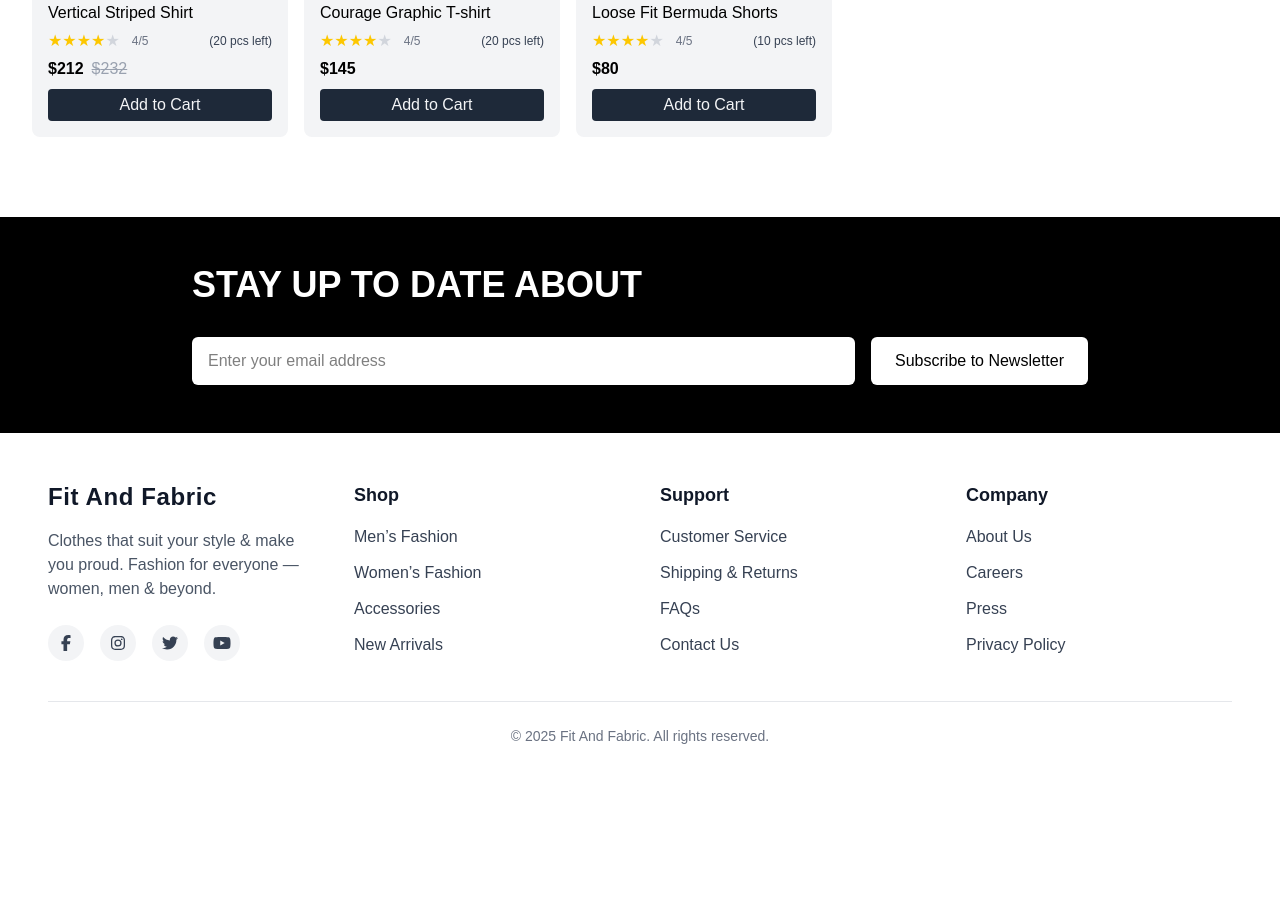
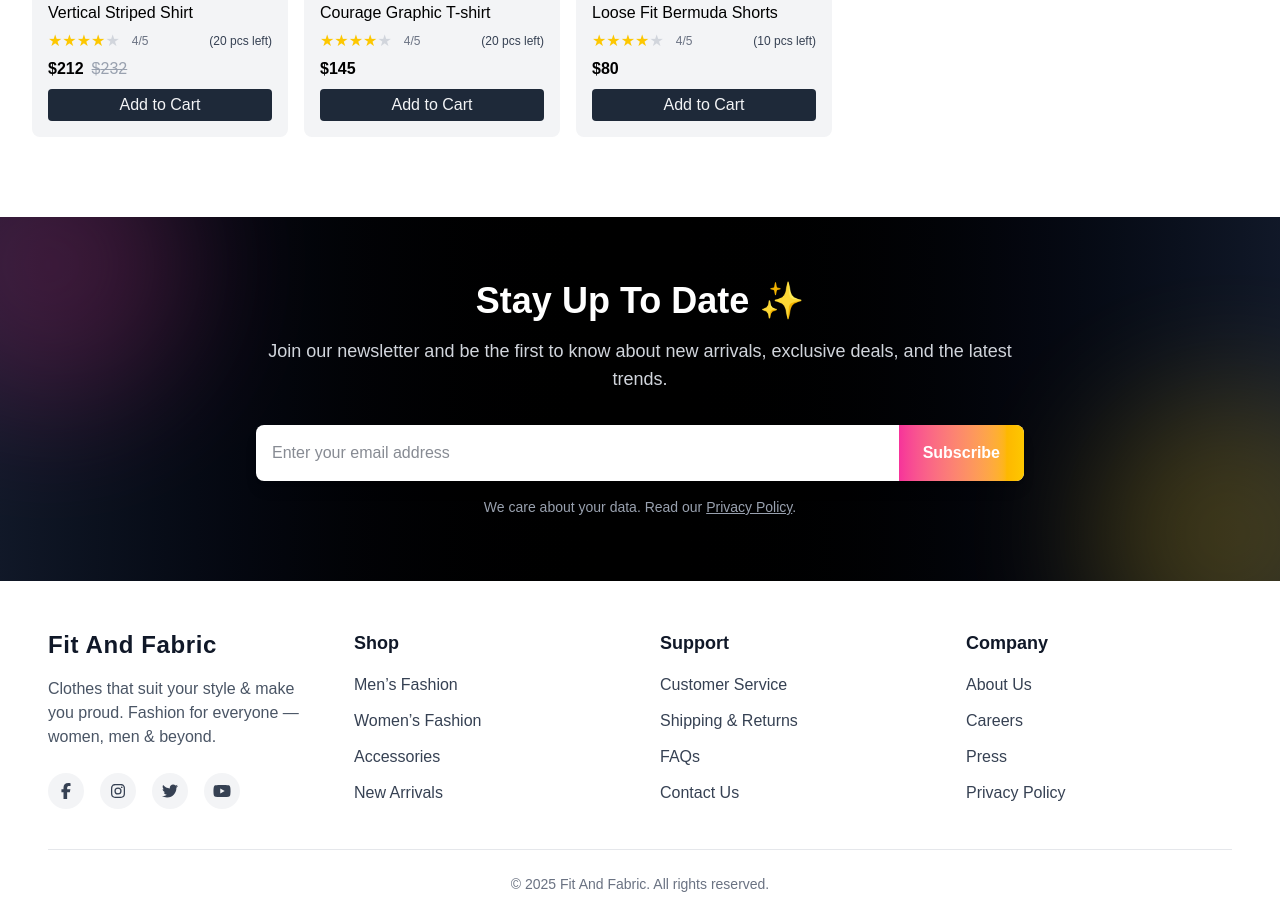
Before and after one commit to devo-ab/fit-and-fabric, a React (Vite) app: page / in a window 1280 px wide. Shown: the part 1120-2038 px from the top of the page. Before the commit the page ends 1914 px from the top, so only its background shows below. Built offline with nearby package versions, Linux system fonts and the light colour scheme.

Commit message:
newsletter updated with bg color

```diff
--- a/src/components/Newsletter.jsx
+++ b/src/components/Newsletter.jsx
@@ -1,22 +1,39 @@
 export default function Newsletter() {
   return (
-    <section className="bg-black text-white py-12 px-4 md:px-8 mt-12">
-      <div className="container mx-auto max-w-4xl">
-        <h2 className="text-3xl md:text-4xl font-bold mb-4">
-          STAY UP TO DATE ABOUT <br />
-        </h2>
+    <section className="relative bg-gradient-to-r from-gray-900 via-black to-gray-900 text-white py-16 px-6 md:px-12 mt-12 overflow-hidden">
+      <div className="container mx-auto max-w-3xl text-center relative z-10">
+        {/* Heading */}
+        <h2 className="text-3xl md:text-4xl font-extrabold mb-4">Stay Up To Date ✨</h2>
+        <p className="text-gray-300 text-lg mb-8">
+          Join our newsletter and be the first to know about new arrivals, exclusive deals, and the
+          latest trends.
+        </p>
 
-        <div className="flex flex-col md:flex-row space-y-4 md:space-y-0 md:space-x-4 mt-8">
+        {/* Form */}
+        <div className="bg-white rounded-lg shadow-lg flex flex-col md:flex-row items-center overflow-hidden">
           <input
             type="email"
             placeholder="Enter your email address"
-            className="flex-grow bg-white text-black rounded-md px-4 py-3"
+            className="flex-grow px-4 py-4 text-gray-900 focus:outline-none"
           />
-          <button className="bg-white text-black font-medium rounded-md px-6 py-3 hover:bg-gray-100 transition-colors">
-            Subscribe to Newsletter
+          <button className="w-full md:w-auto bg-gradient-to-r from-pink-500 to-yellow-400 text-white font-semibold px-6 py-4 hover:opacity-90 transition">
+            Subscribe
           </button>
         </div>
+
+        {/* Small note */}
+        <p className="text-sm text-gray-400 mt-4">
+          We care about your data. Read our{" "}
+          <a href="#" className="underline hover:text-white">
+            Privacy Policy
+          </a>
+          .
+        </p>
       </div>
+
+      {/* Background accent (decoration) */}
+      <div className="absolute -top-24 -left-24 w-72 h-72 bg-pink-500 rounded-full blur-3xl opacity-20"></div>
+      <div className="absolute -bottom-24 -right-24 w-72 h-72 bg-yellow-400 rounded-full blur-3xl opacity-20"></div>
     </section>
   );
 }
```
